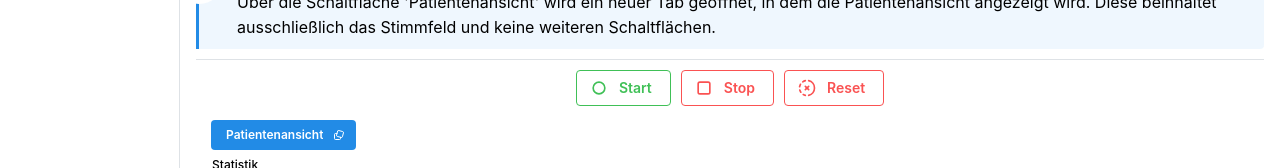
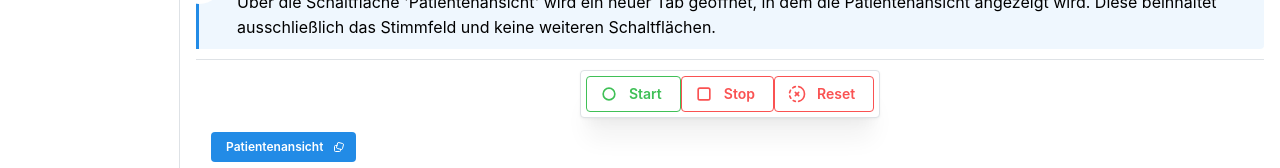
Before and after one commit to rosnFinite/audio-trigger-frontend, a React (Create React App) app: page /dashboard in a window 1280 px wide. Shown: the part 229-397 px from the top of the page. Built offline with nearby package versions, Linux system fonts and the light colour scheme; no server answers.

Commit message:
updated visibility of control buttons

```diff
--- a/src/components/controls/ControlButtonGroup.tsx
+++ b/src/components/controls/ControlButtonGroup.tsx
@@ -1,4 +1,4 @@
-import { Button, Group, Tooltip } from "@mantine/core";
+import { Button, Group, Paper, Tooltip } from "@mantine/core";
 import { TbPlayerRecord, TbPlayerStop, TbProgressX } from "react-icons/tb";
 import { useAppDispatch, useAppSelector } from "../../redux/hooks";
 import { useContext, useEffect } from "react";
@@ -29,6 +29,7 @@ export default function ControlButtonGroup() {
   return (
     <Tooltip.Group>
       <Group justify="center" gap={"xs"}>
+        <Paper shadow="lg" withBorder pt={5} pr={5} pb={5} pl={5}>
           <Tooltip label="Startet den Triggerprozess" withArrow>
             <Button
               variant={
@@ -72,6 +73,7 @@ export default function ControlButtonGroup() {
               Reset
             </Button>
           </Tooltip>
+        </Paper>
       </Group>
     </Tooltip.Group>
   );
```
Lines whose indentation alone changed are shown as unchanged.
